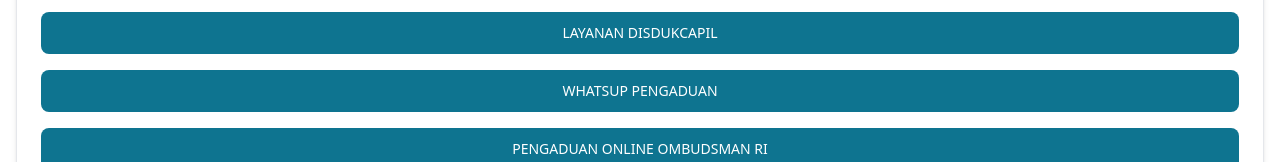
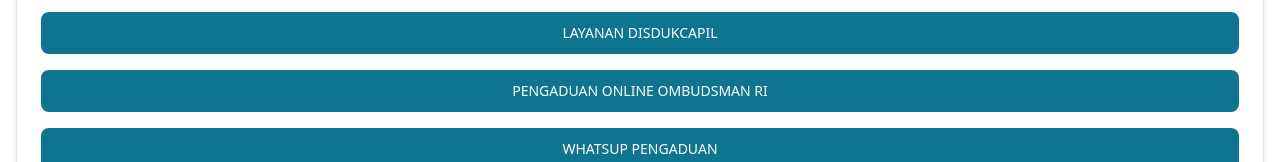
Before and after one commit to alfitosantosa/linktree-kecamatan-sukmajaya, a React (Vite) app: page / in a window 1280 px wide. Shown: the part 443-605 px from the top of the page. Built offline with nearby package versions, Linux system fonts and the light colour scheme.

Commit message:
revisi 2.2

```diff
--- a/src/App.jsx
+++ b/src/App.jsx
@@ -21,9 +21,6 @@
             </Button>
             <Button href="https://silondobermula.depok.go.id/layanan/">
               LAYANAN DISDUKCAPIL
-            </Button>
-            <Button href="https://api.whatsapp.com/send?phone=+6287853852745&text=Hallo%2C%20...">
-              WHATSUP PENGADUAN
             </Button>
             <Button href="https://ombudsman.go.id/pengaduan">
               PENGADUAN ONLINE OMBUDSMAN RI
```
